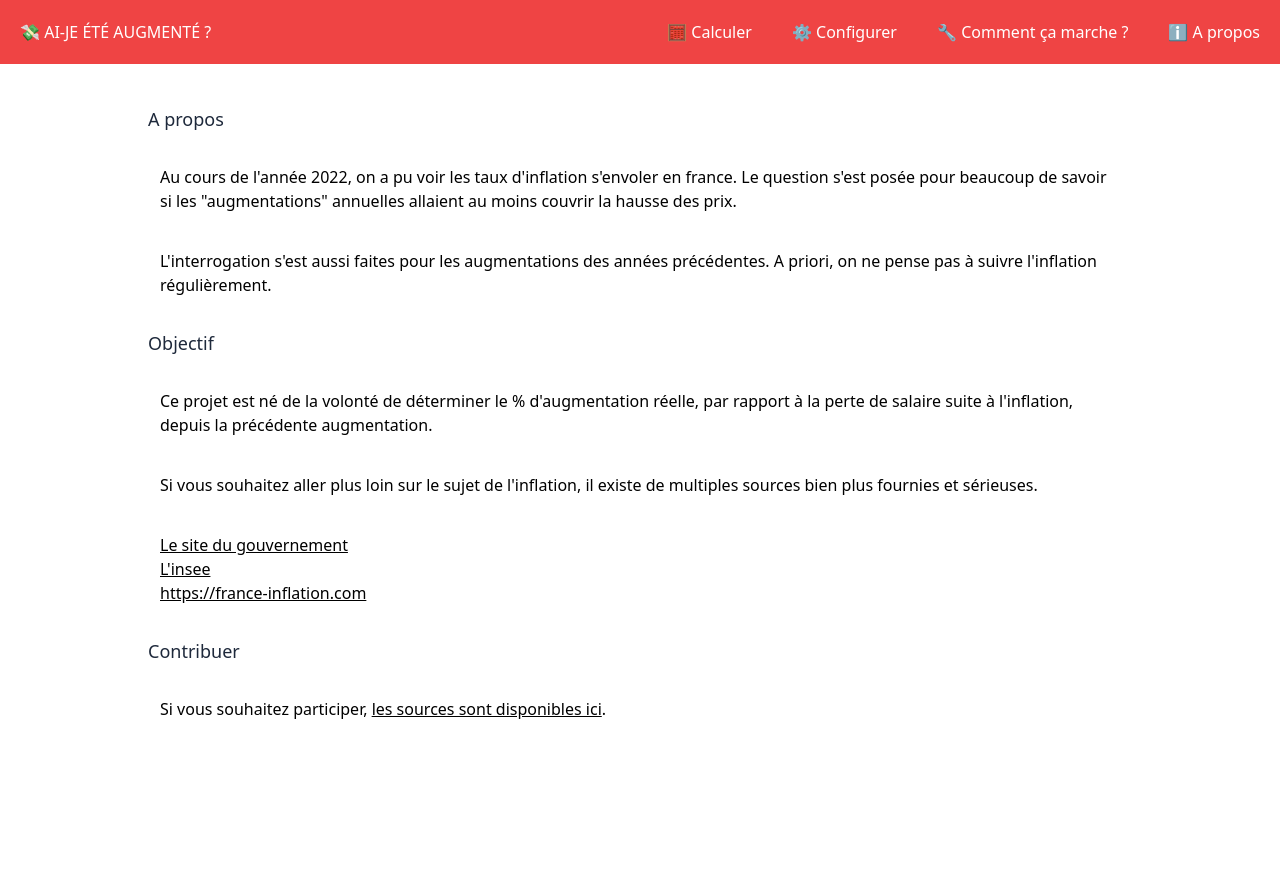
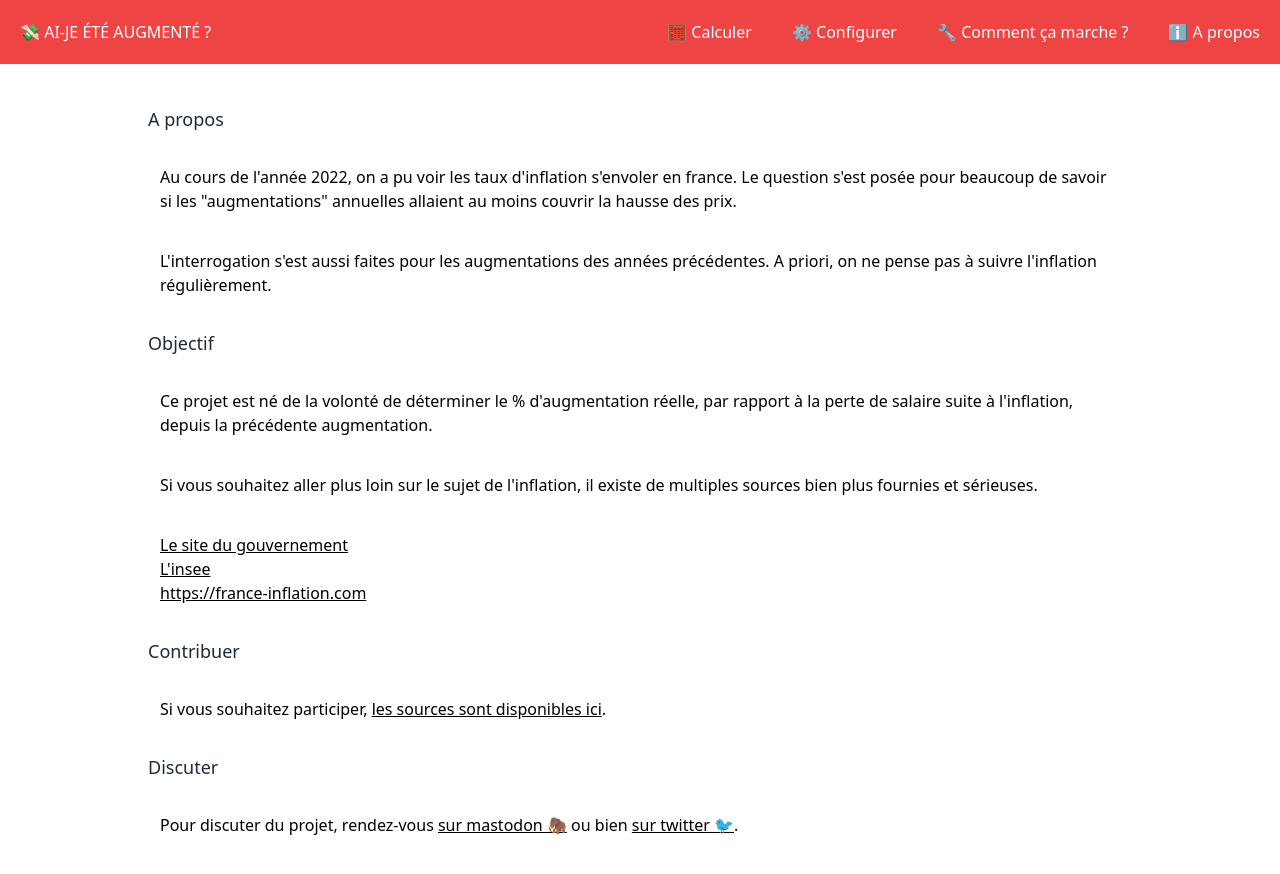
Before and after one commit to quentinlegot/ai-je-ete-augmente, a Vue app: page /about in a window 1280 px wide. Shown: the top 874 px of the page. Before the commit the page ends 800 px from the top, so only its background shows below. Built offline with nearby package versions, Linux system fonts and the light colour scheme.

Commit message:
feat: update about with social media links

```diff
--- a/src/views/AboutView.vue
+++ b/src/views/AboutView.vue
@@ -50,5 +50,16 @@
         >les sources sont disponibles ici</a
       >.
     </p>
+    <h2 class="my-5 text-lg text-slate-800">Discuter</h2>
+    <p class="mb-3 p-3">
+      Pour discuter du projet, rendez-vous
+      <a href="https://social.vivaldi.net/@larsvanciental" target="_blank" class="underline"
+        >sur mastodon 🦣</a
+      >
+      ou bien
+      <a href="https://twitter.com/LarsVanCiental" target="_blank" class="underline"
+        >sur twitter 🐦</a
+      >.
+    </p>
   </main>
 </template>
```
